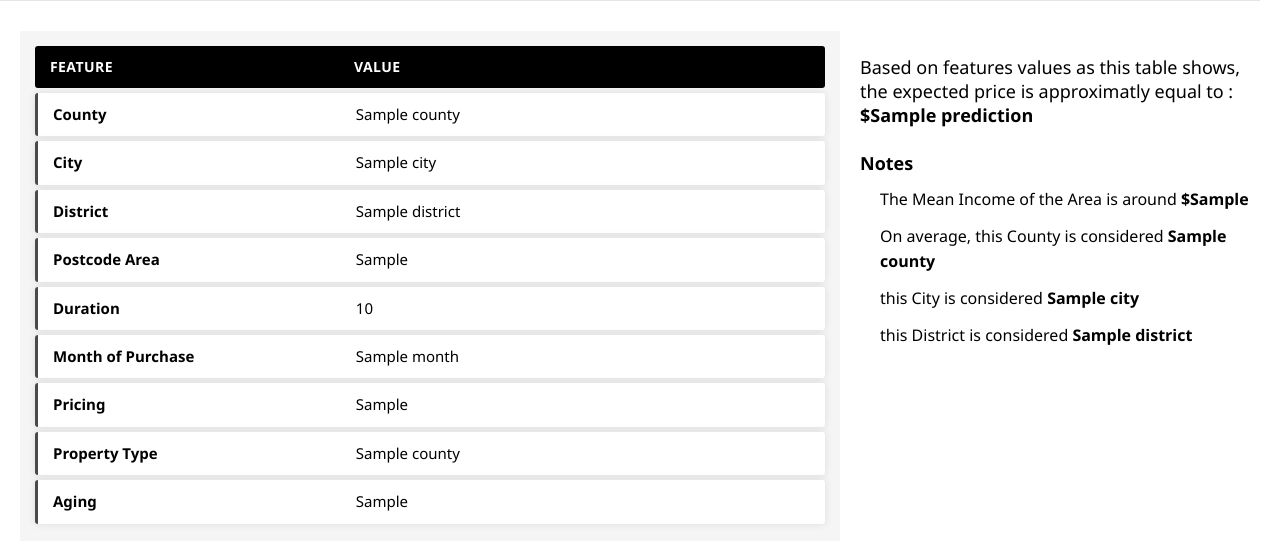
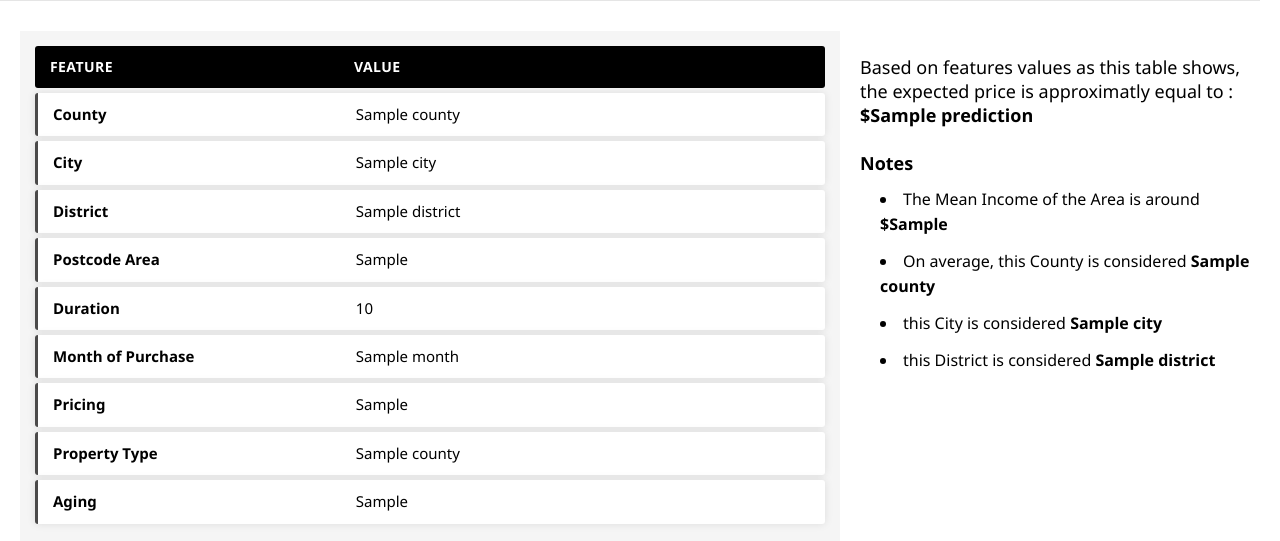
Before and after one commit to aymane94/houses-prices-prediction, a Flask app: template templates/result.html in a window 1280 px wide. Shown: the part 259-800 px from the top of the page. Run offline with Flask 3, Linux system fonts and the light colour scheme; the template is opened without the code that fills it: most values are stand-ins (such as "Sample title", 1, 10 or a date in 2020); parts of the project's set-up code (start-up, migrations or seed data) failed here and were passed over; some libraries are stand-ins or nearby versions.

Commit message:
lisiting style

```diff
--- a/static/css/result.css
+++ b/static/css/result.css
@@ -12,6 +12,13 @@ h2 {
   small {
     font-size: 0.5em;
   }
+}
+
+.listing {
+  list-style: circle;
+}
+.listing li {
+  list-style: inside;
 }
 
 .responsive-table {
--- a/templates/result.html
+++ b/templates/result.html
@@ -105,7 +105,7 @@
 
                   <div class="flex justify-between py-4 px-8 bg-[#ededed]  text-[#5d5d5d]" style="font-size: 16px;">
                     <p class="font-sans" style="font-size: 18px;"><b>Notes</b></p>
-                    <ul>
+                    <ul class="listing">
                       <li>The Mean Income of the Area is around <b>${{ extra_data['areaIncome'] }}</b> </li>
                       <li>On average, this County is considered <b>{{ extra_data['county'] }}</b></li>
                       <li>this City is considered <b>{{ extra_data['city'] }}</b></li>
```
